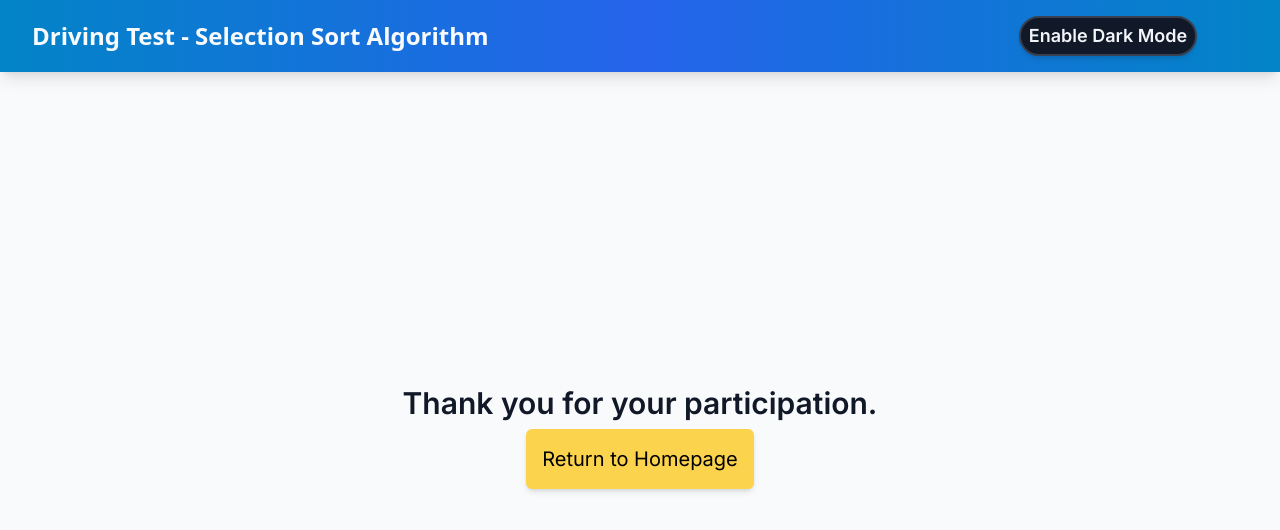
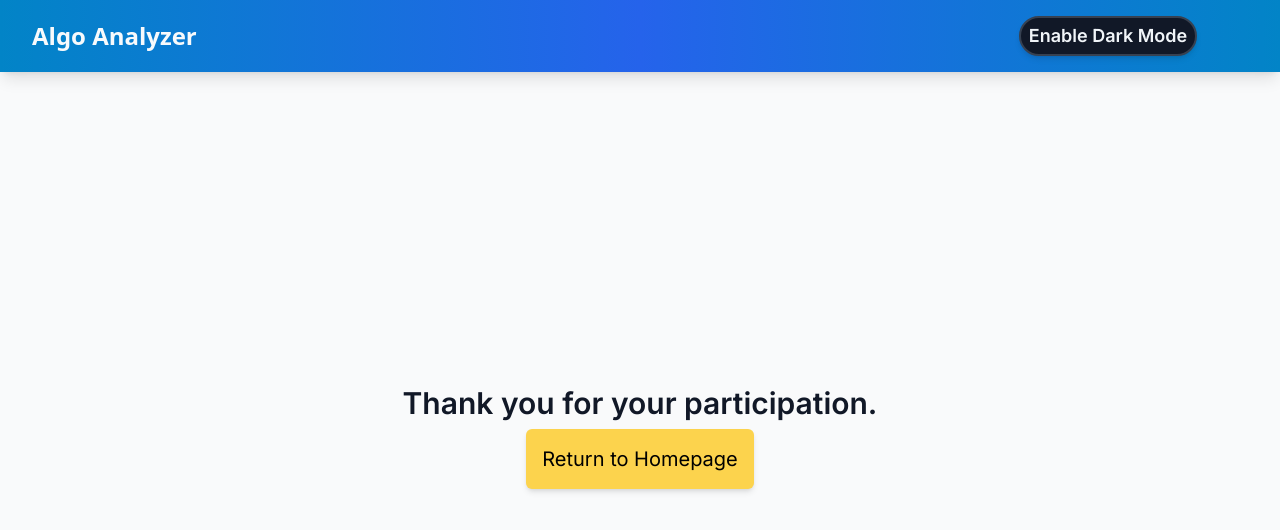
Before and after one commit to algoanalyzer/test, a Next.js app: page /thanks in a window 1280 px wide. Shown: the top 530 px of the page. Built offline with nearby package versions, Linux system fonts and the light colour scheme.

Commit message:
Update page.tsx

```diff
--- a/app/thanks/page.tsx
+++ b/app/thanks/page.tsx
@@ -31,7 +31,7 @@ export default function Home() {
         className={'grid p-4 grid-cols-4 justify-around bg-gradient-to-r from-sky-600 via-blue-600 to-sky-600 shadow-lg'}
       >
         <div className={"flex px-4 font-sans text-xl md:text-2xl font-bold text-slate-50 col-span-3 col-start-1 justify-self-start items-center"}>
-          Driving Test - Selection Sort Algorithm
+           Algo Analyzer
         </div>
         <div className='col-span-1 flex justify-end lg:justify-around items-center'>
           <ThemeToggle />
```
